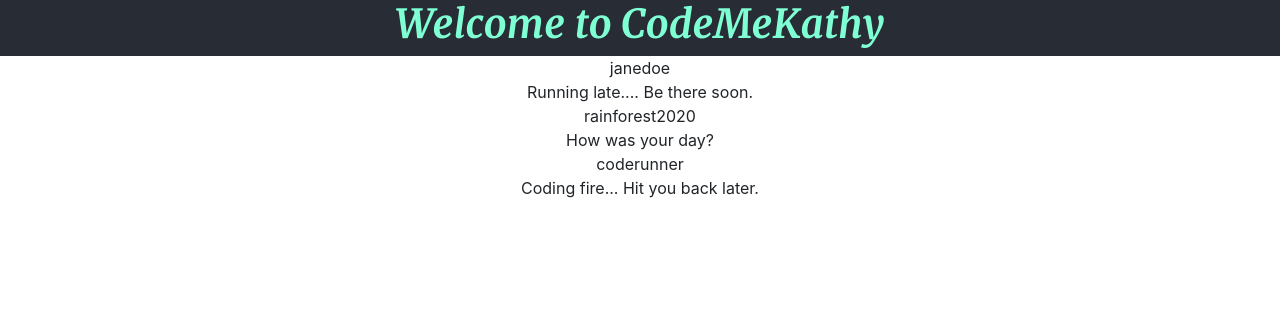
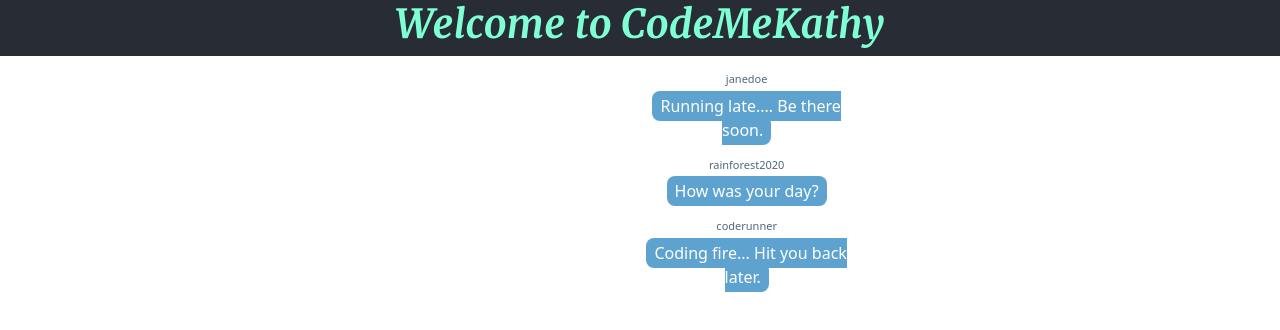
Before and after one commit to CodeMeKathy/react-chat-tut, a React (Create React App) app: page / in a window 1280 px wide. Shown: the top 330 px of the page. Built offline with nearby package versions, Linux system fonts and the light colour scheme.

Commit message:
Add a index key to the dummyData map function. Added styling and layout to the MessageList.js component. Added .App.js grid layout to App.css.

```diff
--- a/src/App.css
+++ b/src/App.css
@@ -1,22 +1,64 @@
+:root {
+  --main-color: #5ea3d0;
+  --secondary-color: white;
+  --main-text-color: #3e5869;
+  --secondary-text-color: #b0c7d6;
+  --send-message-form: #F5F5F5;
+}
+
+html, body {
+  height: 100%;
+  margin: 0;
+  padding: 0;
+  font-family: system-ui;
+  font-weight: 200;
+  color: 	#3e5869;
+}
 
 h1 {
   font-family: 'merriweatherbold_italic', serif;
   color: aquamarine;
 }
 
+.App {
+  display: grid;
+  height: 100%;
+  grid-template-columns: repeat(6, 1fr);
+  grid-template-rows: 1 fr 1fr 1fr 1fr 1fr 1fr 60px;
+  grid-template-areas:
+      "h h h h h h"
+      "r m m m m m"
+      "r m m m m m"
+      "r m m m m m"
+      "r m m m m m"
+      "r m m m m m"
+      "n f f f f f";
+}
 
+.new-room-form {
+  grid-area: n;
+}
+
+.rooms-list {
+  grid-area: r;
+}
+
+.message-list {
+  grid-area: m;
+}
+
+.send-message-form {
+  grid-area: f;
+}
 
 .App {
   text-align: center;
 }
 
-.App-logo {
-  animation: App-logo-spin infinite 20s linear;
-  height: 40vmin;
-  pointer-events: none;
-}
+
 
 .App-header {
+  grid-area: h;
   background-color: #282c34;
   /* min-height: 100vh; */
   display: flex;
@@ -30,6 +72,36 @@ h1 {
 .App-link {
   color: #61dafb;
 }
+
+/* Message List */
+
+.message {
+  margin: 15px 0;
+}
+
+.message .message-username {
+  font-size: 11px;
+  color: var(--main-text-color);
+  opacity: 0.9;
+  margin-bottom: 6px;
+}
+.message .message-text {
+  background: var(--main-color);
+  color: var(--secondary-color);
+  display: inline;
+  padding: 4px 8px;
+  border-radius: 8px;
+}
+
+.message-list {
+  box-sizing: border-box;
+  padding-left: 6px;
+  width: 100%;
+  height: 100%;
+  overflow: scroll;
+  background: var(--secondary-color);
+}
+
 
 /* Generated by Font Squirrel (https://www.fontsquirrel.com) on May 7, 2019 */
 /* Aktiv Grotesk */
--- a/src/components/MessageList.js
+++ b/src/components/MessageList.js
@@ -19,12 +19,12 @@ let dummyData = [
 export default class MessageList extends React.Component {
   render() {
     return (
-      <div>
+      <div className-='message-list'>
           {dummyData.map((message, index) => {
              return (
-               <div>
-                <div>{message.senderID}</div>
-                <div>{message.text}</div>
+               <div key={index} className='message'>
+                <div className='message-username'>{message.senderID}</div>
+                <div className='message-text'>{message.text}</div>
               </div>
              )
           })}
```
